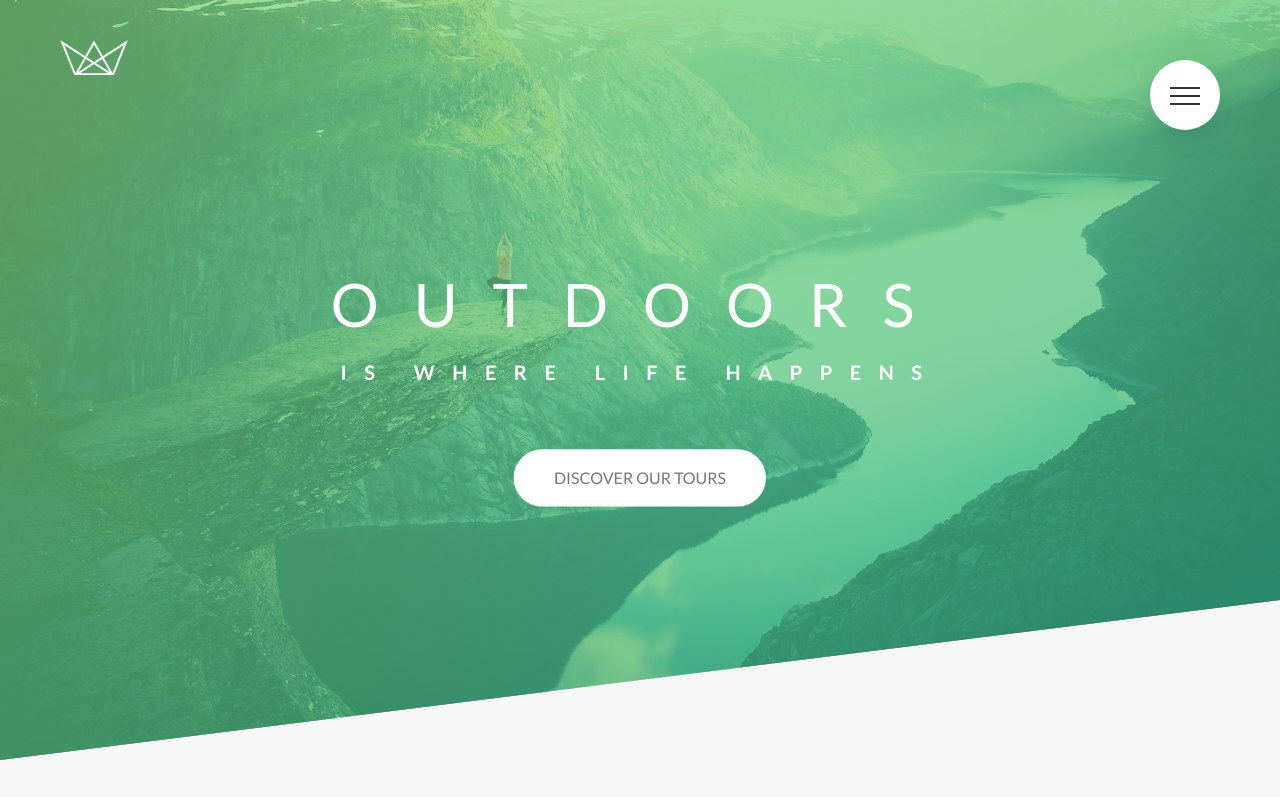
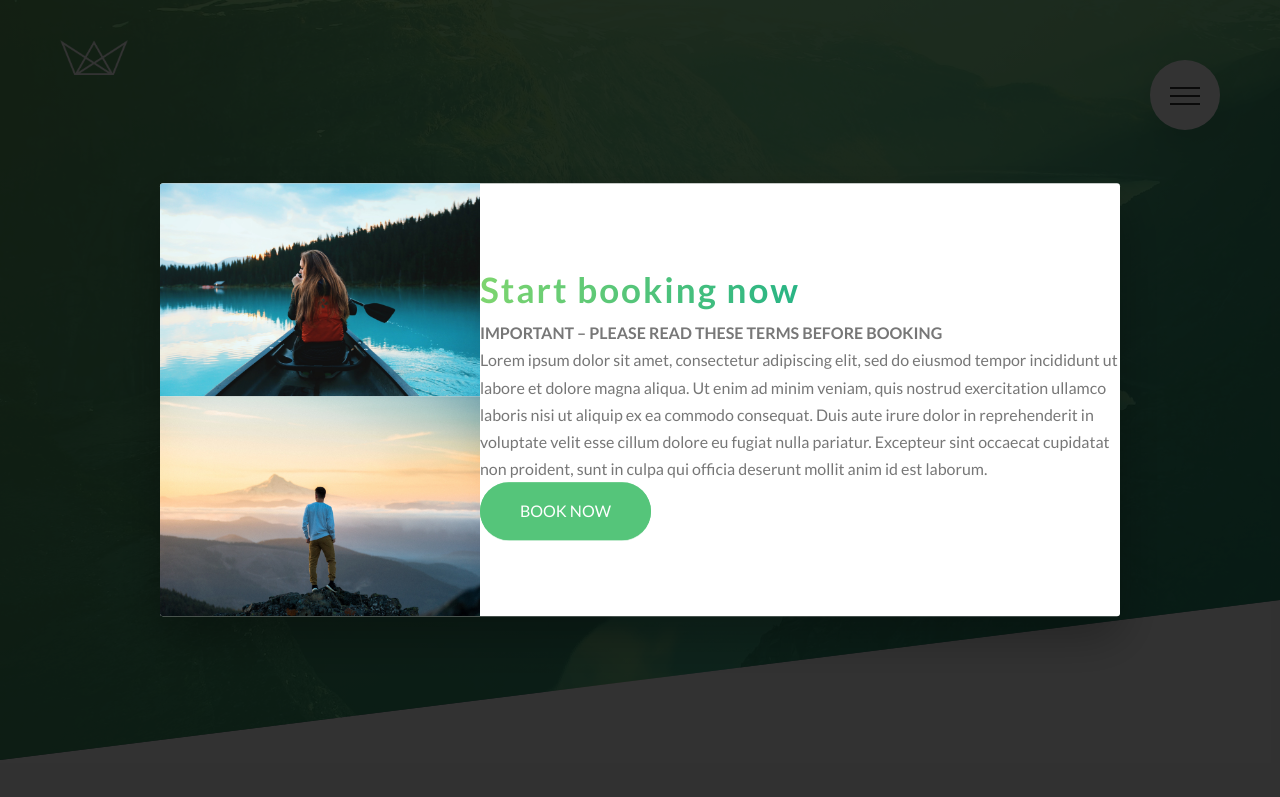
Before and after one commit to asifmuntasir/responsive-webDesign-2, a website: page index.html in a window 1280 px wide. Shown: the top 797 px of the page. Drawn offline with Linux system fonts and the light colour scheme.

Commit message:
popup design started

```diff
--- a/index.html
+++ b/index.html
@@ -467,6 +467,36 @@
   </footer>
 
   <!-- Footer Section End -->
+
+  <!-- Booking Popup Start -->
+
+  <div class="popup" id="popup">
+    <div class="popup__content">
+      <div class="popup__left">
+        <img src="img/nat-8.jpg" class="popup__img" alt="Tour Photo">
+        <img src="img/nat-9.jpg" class="popup__img" alt="Tour Phoro">
+      </div>
+      <div class="popup__right">
+        <h2 class="heading-secondary">Start booking now</h2>
+        <h3 class="heading-tertiary">Important &ndash; Please read these terms before booking</h3>
+        <p class="popup__text">
+          Lorem ipsum dolor sit amet, consectetur adipiscing
+          elit, sed do eiusmod tempor incididunt ut labore
+          et dolore magna aliqua. Ut enim ad minim veniam,
+          quis nostrud exercitation ullamco laboris nisi ut
+          aliquip ex ea commodo consequat. Duis aute irure
+          dolor in reprehenderit in voluptate velit esse
+          cillum dolore eu fugiat nulla pariatur. Excepteur
+          sint occaecat cupidatat non proident, sunt in
+          culpa qui officia deserunt mollit anim id est
+          laborum.
+        </p>
+        <a href="#" class="btn btn--green">Book now</a>
+      </div>
+    </div>
+  </div>
+
+  <!-- Booking Popup End -->
 </body>
 
 </html>
--- /dev/null
+++ b/sass/components/_popup.scss
@@ -0,0 +1,39 @@
+.popup {
+    height: 100vh;
+    width: 100%;
+    position: fixed;
+    top: 0;
+    left: 0;
+    background-color: rgba($color-black, 0.8);
+    z-index: 9999;
+
+    &__content {
+        @include absCenter;
+
+        width: 75%;
+        // height: 50rem;
+        background-color: $color-white;
+        box-shadow: 0 2rem 5rem rgba($color-black, 0.3);
+        border-radius: 3px;
+        display: table;
+        overflow: hidden;
+    }
+
+    &__left {
+        width: 33.33%;
+        display: table-cell;
+    }
+
+    &__right {
+        width: 66.666667%;
+        display: table-cell;
+        vertical-align: middle;
+    }
+
+    &__img {
+        display: block;
+        width: 100%;
+    }
+
+    &__text {}
+}
--- a/sass/main.scss
+++ b/sass/main.scss
@@ -23,6 +23,7 @@ Dark green: #28b485
 @import "components/card";
 @import "components/story";
 @import "components/form";
+@import "components/popup";
 
 @import "layout/header";
 @import "layout/grid";
```
Also changed, not shown: css/style.css.
